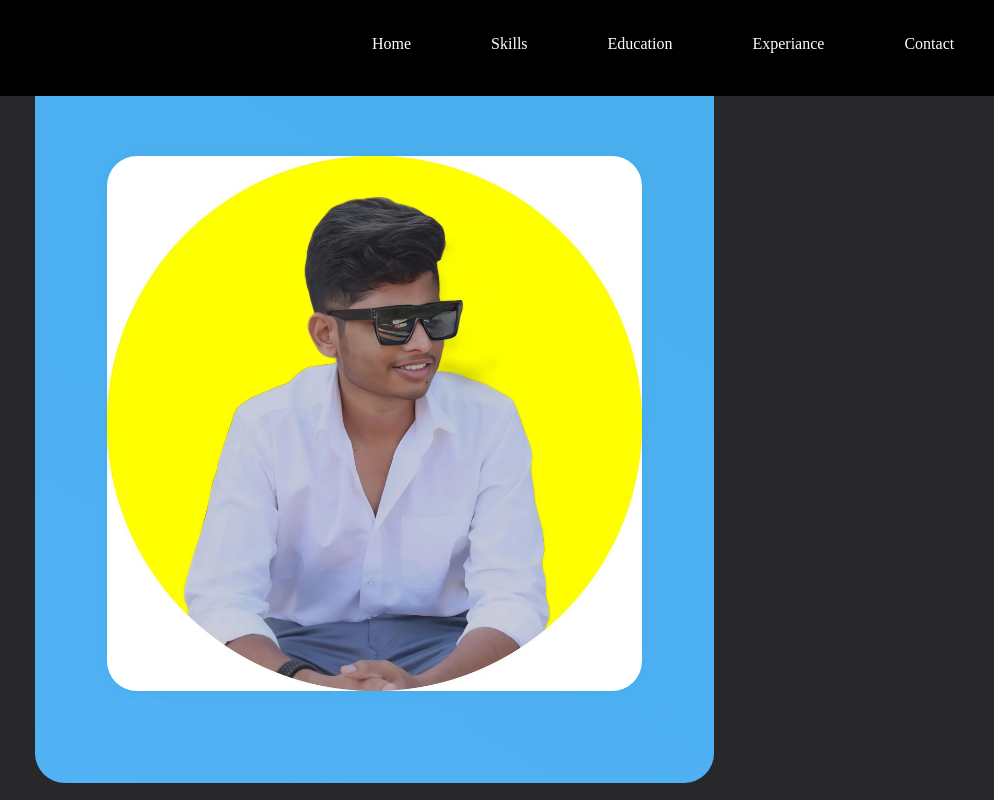
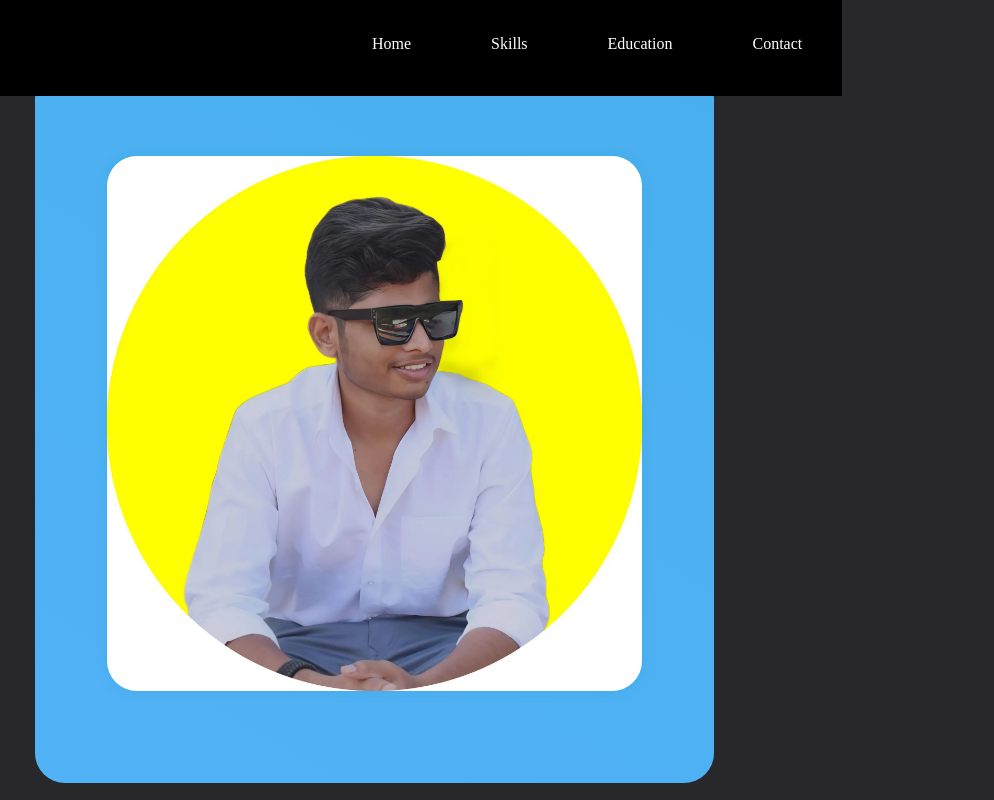
Before and after one commit to shivarajns/Shivaraj-portfolio, a plain HTML site: page index.html in a window 1280 px wide. Shown: the full height of the page, 558-1552 px from the left, 994 px wide, since content can reach past the window. Drawn offline with Linux system fonts and the light colour scheme; a web font is replaced by a local one.

Commit message:
Update index.html
make respirotary

```diff
--- a/index.html
+++ b/index.html
@@ -19,7 +19,6 @@
                     <li><a class="p" href="index.html">Home</a></li>
                     <li><a class="p" href="#">Skills</a></li>
                     <li><a class="p" href="#">Education</a></li>
-                    <li><a class="p" href="#">Experiance</a></li>
                     <li><a class="p" href="#">Contact</a></li>
                 </ul>
             </div>
```
